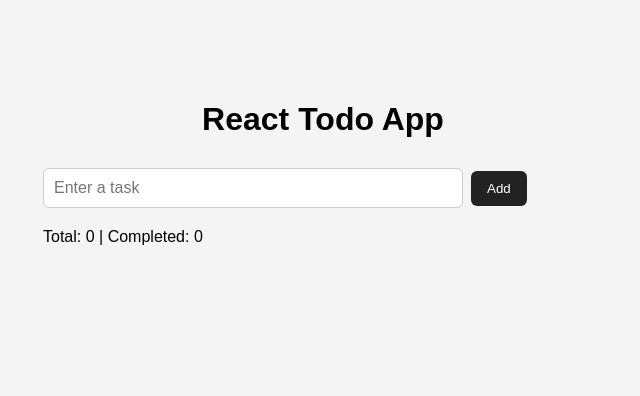
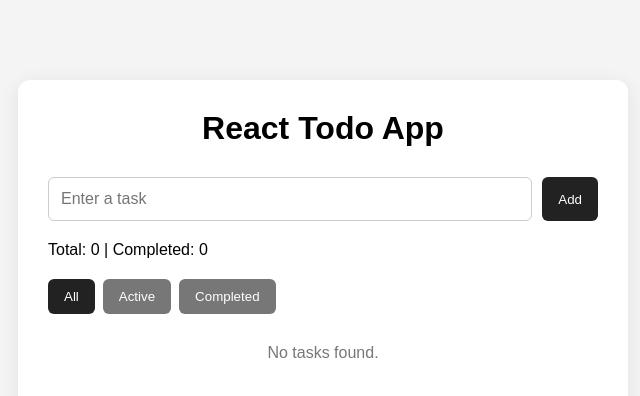
Before and after one commit to bkuvshinnikov/lab2-react-todo, a React (Vite) app: page / in a window 1280 px wide. Shown: the top 396 px of the page, without its empty margins (317-957 px from the left). Built offline with nearby package versions, Linux system fonts and the light colour scheme.

Commit message:
Added filtering.

```diff
--- a/src/App.jsx
+++ b/src/App.jsx
@@ -2,6 +2,7 @@ import { useEffect, useState } from 'react'
 
 function App() {
   const [task, setTask] = useState('')
+  const [filter, setFilter] = useState('all')
 
   const [todos, setTodos] = useState(() => {
     const savedTodos = localStorage.getItem('todos')
@@ -20,7 +21,7 @@ function App() {
 
     const newTodo = {
       id: Date.now(),
-      text: task,
+      text: task.trim(),
       completed: false,
     }
 
@@ -42,10 +43,23 @@ function App() {
     )
   }
 
+  const filteredTodos = todos.filter(todo => {
+    if (filter === 'active') {
+      return !todo.completed
+    }
+
+    if (filter === 'completed') {
+      return todo.completed
+    }
+
+    return true
+  })
+
   return (
-    <div>
+    <div className="todo-app">
       <h1>React Todo App</h1>
 
+      <div className="todo-form">
         <input
           type="text"
           placeholder="Enter a task"
@@ -61,14 +75,38 @@ function App() {
         <button onClick={addTodo}>
           Add
         </button>
+      </div>
 
-      <p>
+      <div className="stats">
         Total: {todos.length} | Completed:{' '}
         {todos.filter(todo => todo.completed).length}
-      </p>
+      </div>
+
+      <div className="filters">
+        <button
+          className={filter === 'all' ? 'active-filter' : ''}
+          onClick={() => setFilter('all')}
+        >
+          All
+        </button>
+
+        <button
+          className={filter === 'active' ? 'active-filter' : ''}
+          onClick={() => setFilter('active')}
+        >
+          Active
+        </button>
+
+        <button
+          className={filter === 'completed' ? 'active-filter' : ''}
+          onClick={() => setFilter('completed')}
+        >
+          Completed
+        </button>
+      </div>
 
       <ul>
-        {todos.map(todo => (
+        {filteredTodos.map(todo => (
           <li key={todo.id}>
             <input
               type="checkbox"
@@ -76,22 +114,25 @@ function App() {
               onChange={() => toggleTodo(todo.id)}
             />
 
-            <span
-              style={{
-                textDecoration: todo.completed
-                  ? 'line-through'
-                  : 'none',
-              }}
-            >
+            <span className={todo.completed ? 'completed' : ''}>
               {todo.text}
             </span>
 
-            <button onClick={() => deleteTodo(todo.id)}>
+            <button
+              className="delete-button"
+              onClick={() => deleteTodo(todo.id)}
+            >
               Delete
             </button>
           </li>
         ))}
       </ul>
+
+      {filteredTodos.length === 0 && (
+        <p className="empty-message">
+          No tasks found.
+        </p>
+      )}
     </div>
   )
 }
--- a/src/index.css
+++ b/src/index.css
@@ -15,18 +15,31 @@ body {
 
 #root {
   width: 100%;
-  max-width: 600px;
+  max-width: 650px;
   padding: 20px;
+}
+
+.todo-app {
+  background: white;
+  padding: 30px;
+  border-radius: 12px;
+  box-shadow: 0 4px 20px rgba(0, 0, 0, 0.08);
 }
 
 h1 {
   text-align: center;
+  margin-top: 0;
   margin-bottom: 30px;
 }
 
-input[type='text'] {
-  width: 75%;
-  padding: 10px;
+.todo-form {
+  display: flex;
+  gap: 10px;
+}
+
+.todo-form input {
+  flex: 1;
+  padding: 12px;
   font-size: 16px;
   border: 1px solid #ccc;
   border-radius: 6px;
@@ -34,20 +47,34 @@ input[type='text'] {
 
 button {
   padding: 10px 16px;
-  margin-left: 8px;
   border: none;
   border-radius: 6px;
   cursor: pointer;
   background: #222;
   color: white;
+  transition: 0.2s;
 }
 
 button:hover {
   opacity: 0.8;
 }
 
-p {
+.stats {
   margin-top: 20px;
+}
+
+.filters {
+  display: flex;
+  gap: 8px;
+  margin-top: 20px;
+}
+
+.filters button {
+  background: #777;
+}
+
+.filters .active-filter {
+  background: #222;
 }
 
 ul {
@@ -59,12 +86,12 @@ ul {
 li {
   display: flex;
   align-items: center;
-  gap: 10px;
-  padding: 12px;
+  gap: 12px;
+  padding: 14px;
   margin-bottom: 10px;
-  background: white;
+  background: #f8f8f8;
   border-radius: 6px;
-  transition: 0.2s;
+  transition: transform 0.2s;
 }
 
 li:hover {
@@ -75,6 +102,17 @@ li span {
   flex: 1;
 }
 
-li button {
+.completed {
+  text-decoration: line-through;
+  opacity: 0.5;
+}
+
+.delete-button {
   background: #c0392b;
 }
+
+.empty-message {
+  text-align: center;
+  margin-top: 30px;
+  color: #777;
+}
```
Lines whose indentation alone changed are shown as unchanged.
